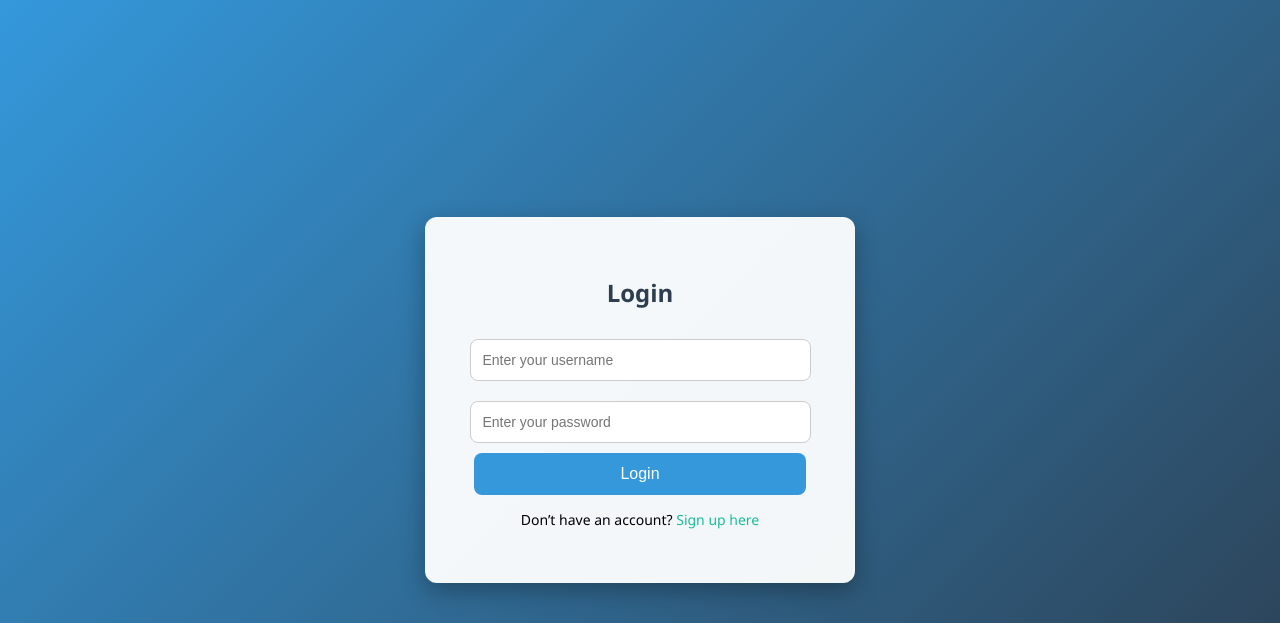
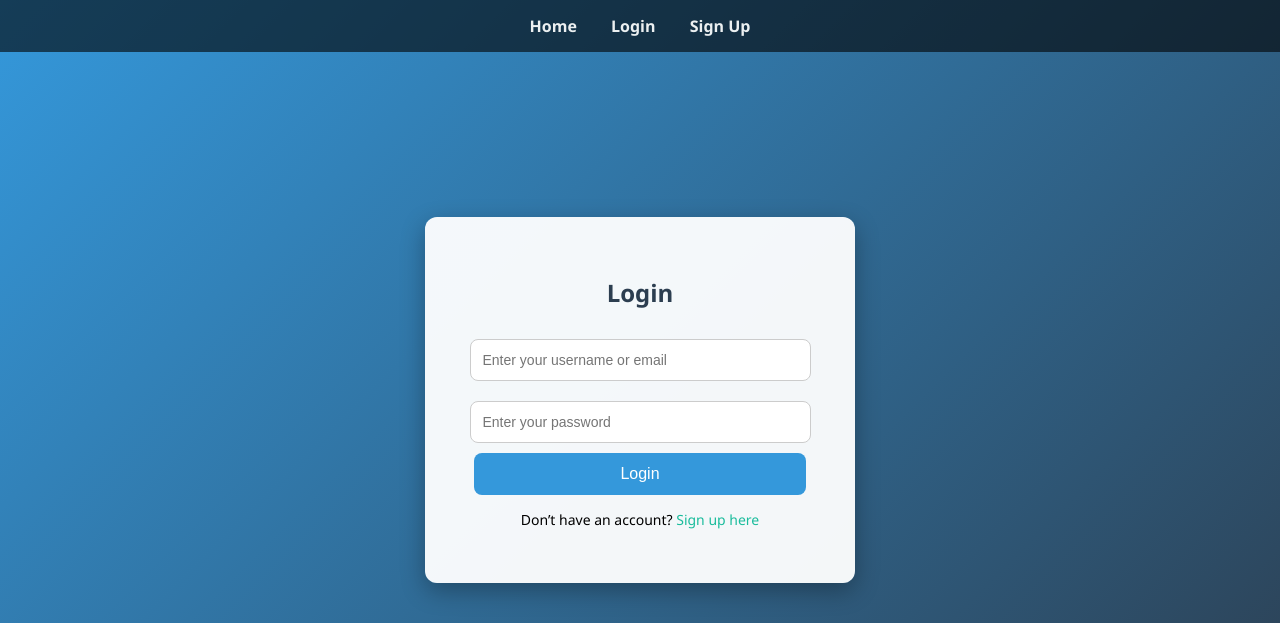
Before and after one commit to Mr-A-Hacker/Yard-sevices, a Flask app: page /login in a window 1280 px wide. Shown: the top 623 px of the page. Run offline with Flask 3, Linux system fonts and the light colour scheme.

Commit message:
Update login.html
Signed-off-by: MR.A_HACKER <abdullahlababidi70@gmail.com>

```diff
--- a/templates/login.html
+++ b/templates/login.html
@@ -11,6 +11,25 @@
       align-items: center;
       height: 100vh;
       margin: 0;
+    }
+    nav {
+      position: absolute;
+      top: 0;
+      width: 100%;
+      background: rgba(0,0,0,0.6);
+      padding: 15px;
+      text-align: center;
+    }
+    nav a {
+      color: #ecf0f1;
+      text-decoration: none;
+      margin: 0 15px;
+      font-weight: bold;
+      transition: 0.3s;
+    }
+    nav a:hover {
+      color: #1abc9c;
+      transform: scale(1.1);
     }
     .card {
       background: rgba(255,255,255,0.95);
@@ -66,10 +85,16 @@
   </style>
 </head>
 <body>
+  <nav>
+    <a href="/">Home</a>
+    <a href="/login">Login</a>
+    <a href="/signup">Sign Up</a>
+  </nav>
+
   <div class="card">
     <h2>Login</h2>
-    <form method="POST">
-      <input name="username" placeholder="Enter your username" required><br>
+    <form method="POST" action="/login">
+      <input type="text" name="username" placeholder="Enter your username or email" required><br>
       <input type="password" name="password" placeholder="Enter your password" required><br>
       <button type="submit">Login</button>
     </form>
```
